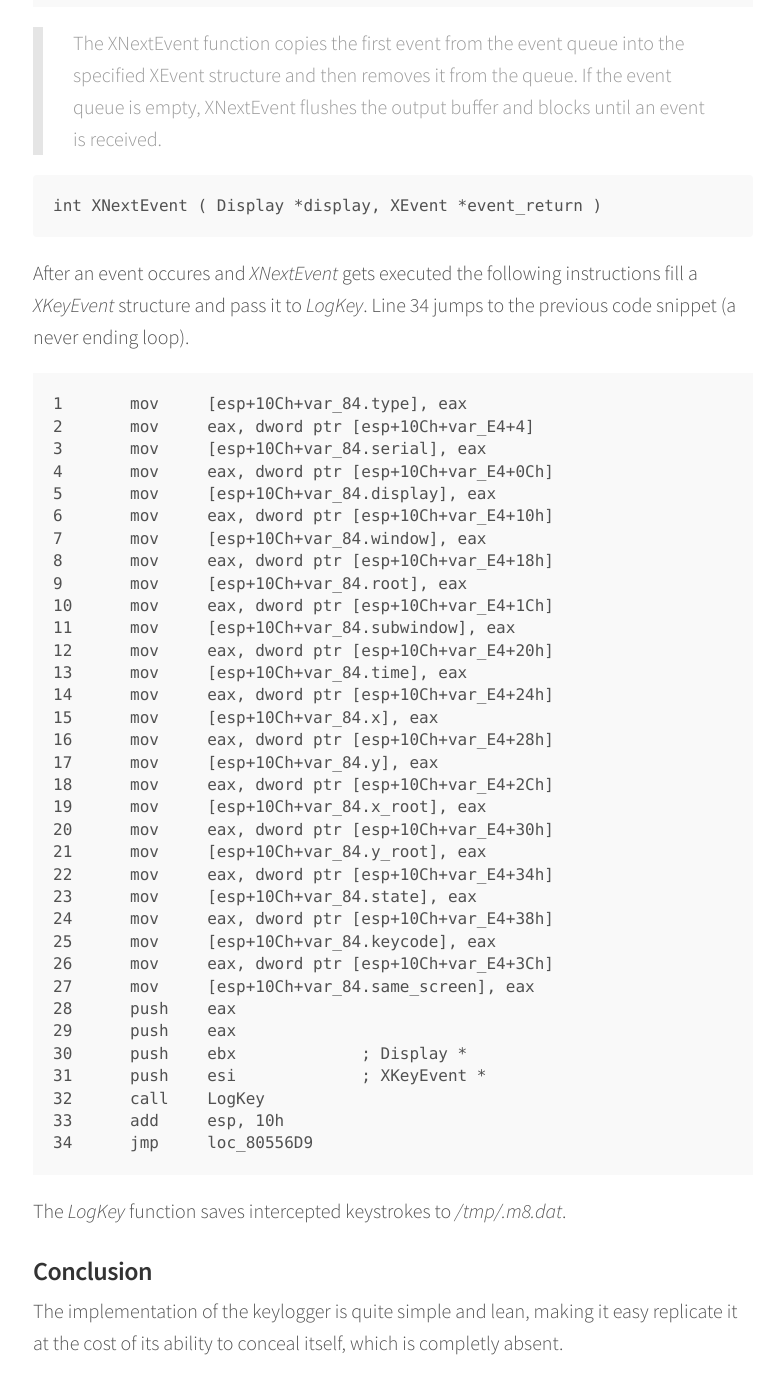
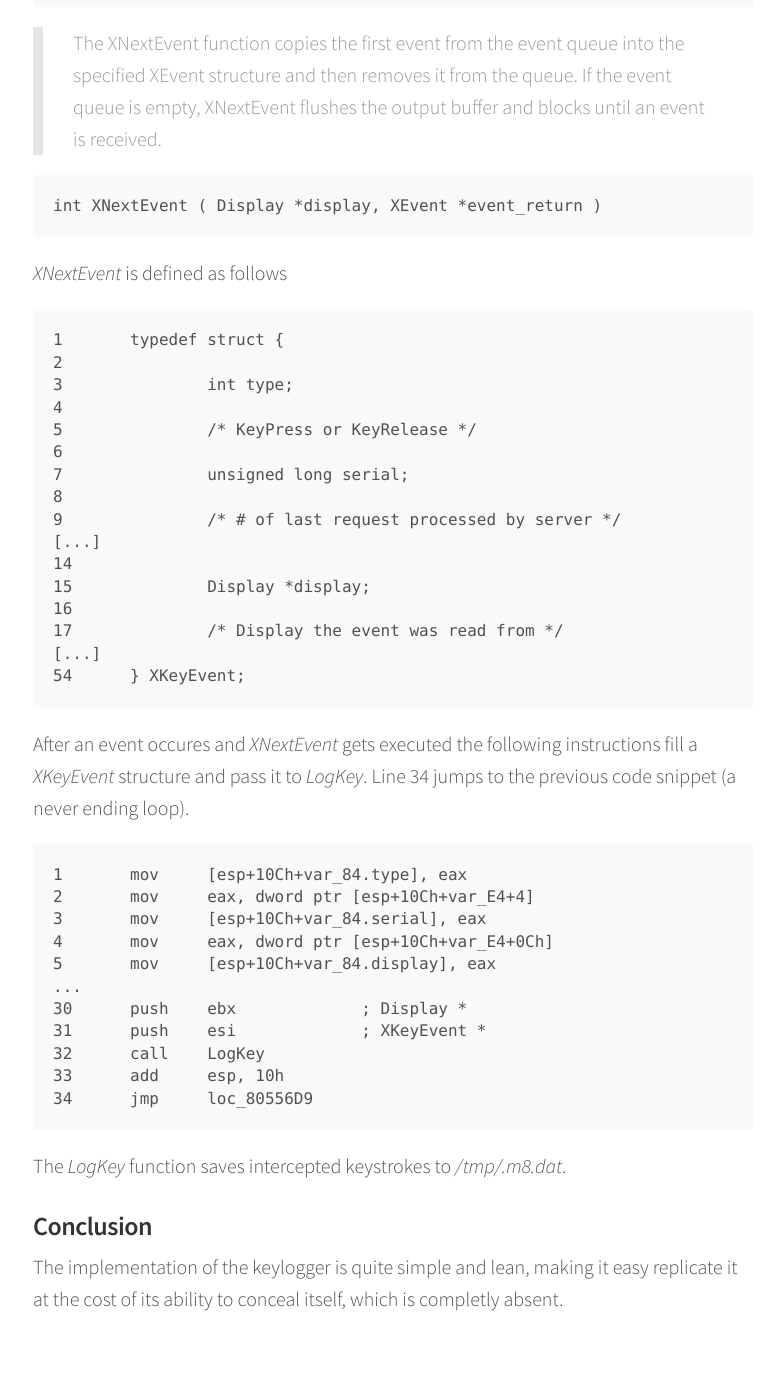
Before and after one commit to shxdow/shxdow.github.io, a Jekyll site: the page built from _posts/2017-07-04-wirenet-analysis.md, in a window 1280 px wide and 1400 px high, scrolled down 5687 px. Shown: the top 1394 px of the window, without its empty margins (247-1016 px from the left). Built offline with Jekyll 4.4.1, drawn with Linux system fonts in a browser that asks for light colours; some of the changed text lies outside the part shown.

Commit message:
Modify Wirenet Analysis (XNextEvent part)
There are two main changes:

- Transitions between various parts aren't as smooth as they could be
- The last part showed a gigantic assembly block which may aswell be
  removed as it was too long.

Changes to be committed:
	modified:   _posts/2017-07-04-wirenet-analysis.md

````diff
--- a/_posts/2017-07-04-wirenet-analysis.md
+++ b/_posts/2017-07-04-wirenet-analysis.md
@@ -200,6 +200,25 @@ All is set and the malware can start logging keystrokes
 ```
 int XNextEvent ( Display *display, XEvent *event_return )
 ```
+_XNextEvent_ is defined as follows
+```
+1	typedef struct {
+2
+3		int type;
+4
+5		/* KeyPress or KeyRelease */
+6
+7		unsigned long serial;
+8
+9		/* # of last request processed by server */
+[...]
+14
+15		Display *display;
+16
+17		/* Display the event was read from */
+[...]
+54	} XKeyEvent;
+```
 
 After an event occures and _XNextEvent_ gets executed the following instructions fill a _XKeyEvent_ structure and pass it to _LogKey_. Line 34 jumps to the previous code snippet (a never ending loop).
 
@@ -209,30 +228,7 @@ After an event occures and _XNextEvent_ gets executed the following instructions
 3	mov     [esp+10Ch+var_84.serial], eax
 4	mov     eax, dword ptr [esp+10Ch+var_E4+0Ch]
 5	mov     [esp+10Ch+var_84.display], eax
-6	mov     eax, dword ptr [esp+10Ch+var_E4+10h]
-7	mov     [esp+10Ch+var_84.window], eax
-8	mov     eax, dword ptr [esp+10Ch+var_E4+18h]
-9	mov     [esp+10Ch+var_84.root], eax
-10	mov     eax, dword ptr [esp+10Ch+var_E4+1Ch]
-11	mov     [esp+10Ch+var_84.subwindow], eax
-12	mov     eax, dword ptr [esp+10Ch+var_E4+20h]
-13	mov     [esp+10Ch+var_84.time], eax
-14	mov     eax, dword ptr [esp+10Ch+var_E4+24h]
-15	mov     [esp+10Ch+var_84.x], eax
-16	mov     eax, dword ptr [esp+10Ch+var_E4+28h]
-17	mov     [esp+10Ch+var_84.y], eax
-18	mov     eax, dword ptr [esp+10Ch+var_E4+2Ch]
-19	mov     [esp+10Ch+var_84.x_root], eax
-20	mov     eax, dword ptr [esp+10Ch+var_E4+30h]
-21	mov     [esp+10Ch+var_84.y_root], eax
-22	mov     eax, dword ptr [esp+10Ch+var_E4+34h]
-23	mov     [esp+10Ch+var_84.state], eax
-24	mov     eax, dword ptr [esp+10Ch+var_E4+38h]
-25	mov     [esp+10Ch+var_84.keycode], eax
-26	mov     eax, dword ptr [esp+10Ch+var_E4+3Ch]
-27	mov     [esp+10Ch+var_84.same_screen], eax
-28	push    eax
-29	push    eax
+...
 30	push    ebx             ; Display *
 31	push    esi             ; XKeyEvent *
 32	call    LogKey
````
Also changed, not shown: other parts of _posts/2017-07-04-wirenet-analysis.md (+1 -1 lines).
